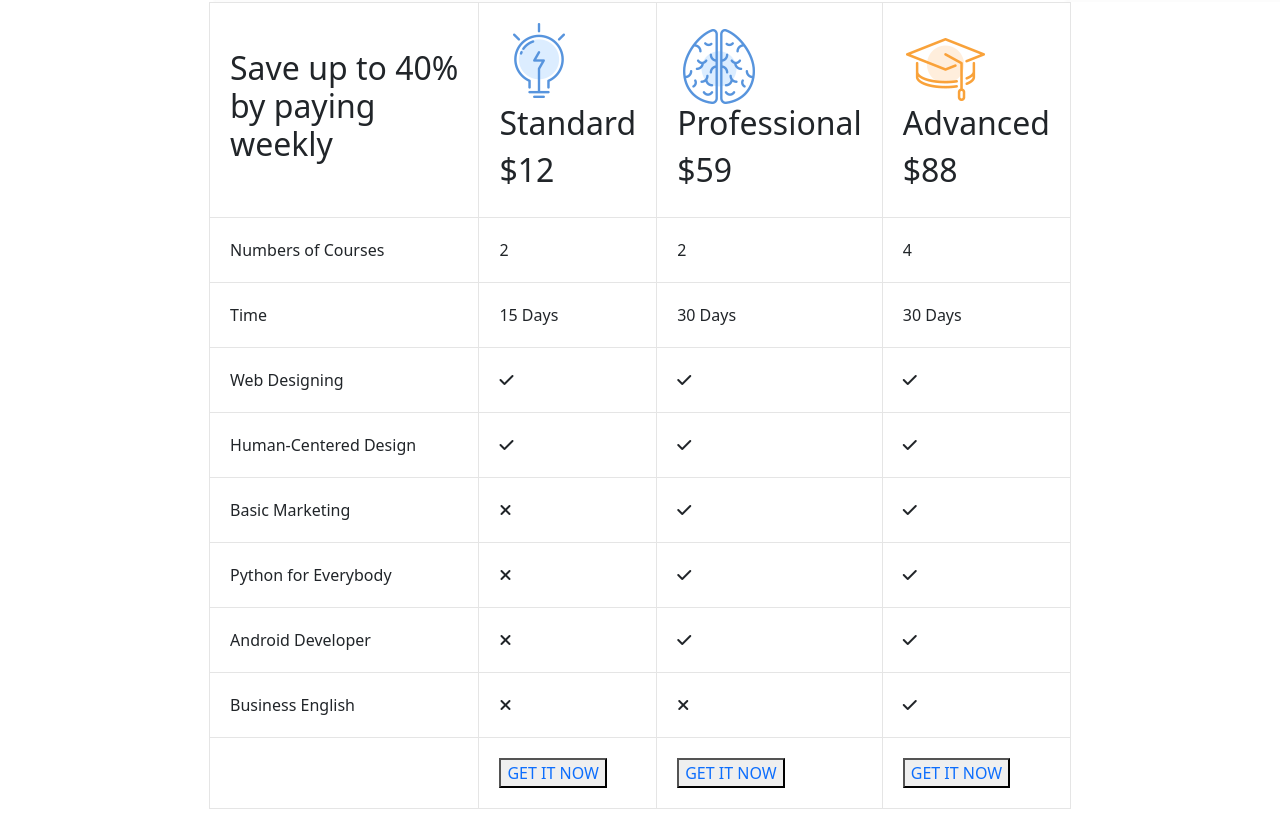
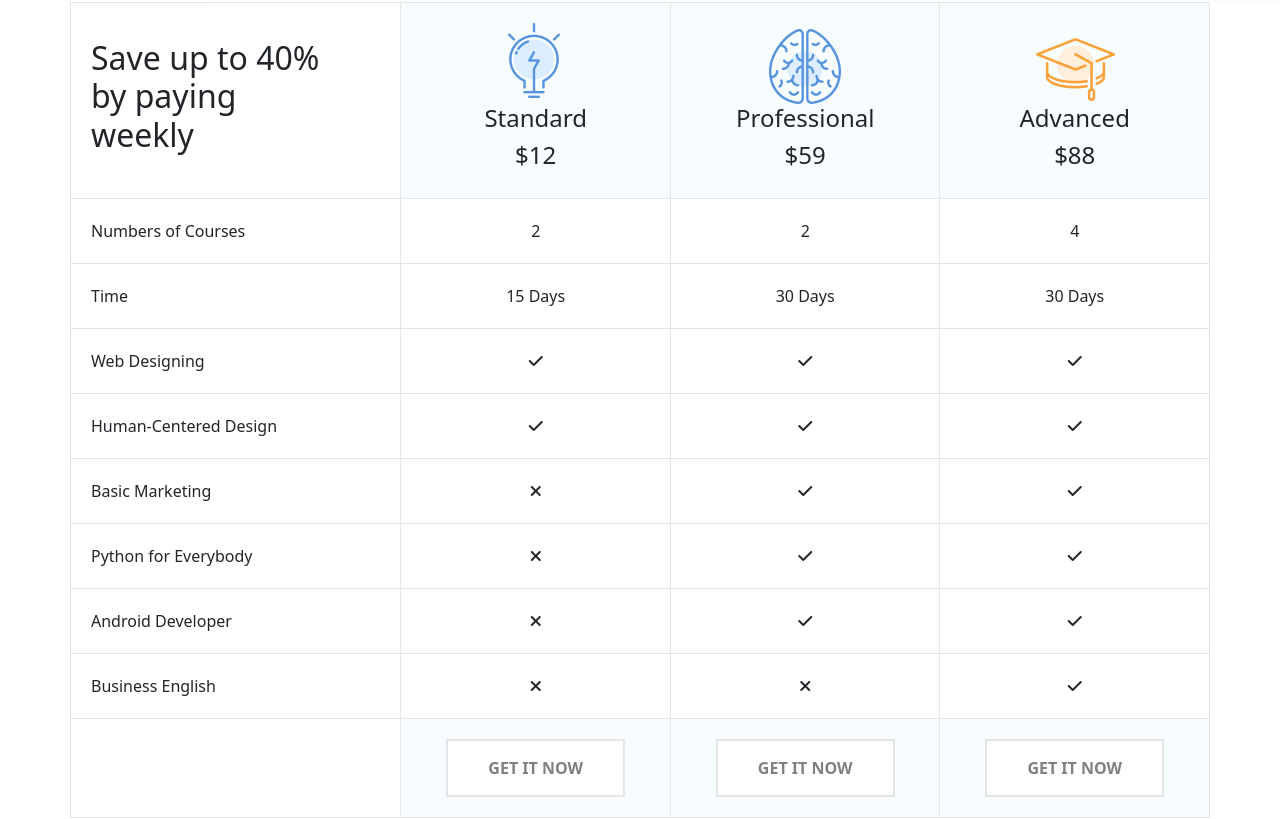
Before and after one commit to ClaudioPerrone/proj-html-vuejs, a Vue app: page / in a window 1280 px wide. Shown: the part 5252-6071 px from the top of the page. Built offline with nearby package versions, Linux system fonts and the light colour scheme.

Commit message:
Feat: added sixth and seventh parts of main section

```diff
--- a/src/components/PageFooter.vue
+++ b/src/components/PageFooter.vue
@@ -100,9 +100,5 @@
                 width: 80%;
             }
         }
-
-
     }
-
-
 </style>
--- a/src/components/PageMain.vue
+++ b/src/components/PageMain.vue
@@ -242,7 +242,6 @@
     <section class="sixth-section">
         <div class="container">
             <div class="row">
-                <div class="col-12 d-flex justify-content-center">
                 <table>
                     <thead>
                         <tr>
@@ -251,25 +250,25 @@
                                     <h2>Save up to 40% <br> by paying <br> weekly</h2>
                                 </div>
                             </td>
-                                <td>
+                            <td class="ms-bg-table text-center">
                                 <div>
                                     <img src="../assets/img/h5-custom-icon-7.png" alt="">
-                                        <h2>Standard</h2>
-                                        <h2>$12</h2>
+                                    <h4>Standard</h4>
+                                    <h4>$12</h4>
                                 </div>
                             </td>
-                                <td>
+                            <td class="ms-bg-table text-center">
                                 <div>
                                     <img src="../assets/img/h5-custom-icon-8.png" alt="">
-                                        <h2>Professional</h2>
-                                        <h2>$59</h2>
+                                    <h4>Professional</h4>
+                                    <h4>$59</h4>
                                 </div>
                             </td>
-                                <td>
+                            <td class="ms-bg-table text-center">
                                 <div>
                                     <img src="../assets/img/h5-custom-icon-9.png" alt="">
-                                        <h2>Advanced</h2>
-                                        <h2>$88</h2>
+                                    <h4>Advanced</h4>
+                                    <h4>$88</h4>
                                 </div>
                             </td>
                         </tr>
@@ -279,13 +278,13 @@
                             <td>
                                 Numbers of Courses
                             </td>
-                                <td>
+                            <td class="text-center">
                                 2
                             </td>
-                                <td>
+                            <td class="text-center">
                                 2
                             </td>
-                                <td>
+                            <td class="text-center">
                                 4
                             </td>
                         </tr>
@@ -294,13 +293,13 @@
                             <td>
                                 Time
                             </td>
-                                <td>
+                            <td class="text-center">
                                 15 Days
                             </td>
-                                <td>
+                            <td class="text-center">
                                 30 Days
                             </td>
-                                <td>
+                            <td class="text-center">
                                 30 Days
                             </td>
                         </tr>
@@ -309,13 +308,13 @@
                             <td>
                                 Web Designing
                             </td>
-                                <td>
+                            <td class="text-center">
                                 <i class="fa-solid fa-check"></i>
                             </td>
-                                <td>
+                            <td class="text-center">
                                 <i class="fa-solid fa-check"></i>
                             </td>
-                                <td>
+                            <td class="text-center">
                                 <i class="fa-solid fa-check"></i>
                             </td>
                         </tr>
@@ -324,13 +323,13 @@
                             <td>
                                 Human-Centered Design
                             </td>
-                                <td>
+                            <td class="text-center">
                                 <i class="fa-solid fa-check"></i>
                             </td>
-                                <td>
+                            <td class="text-center">
                                 <i class="fa-solid fa-check"></i>
                             </td>
-                                <td>
+                            <td class="text-center">
                                 <i class="fa-solid fa-check"></i>
                             </td>
                         </tr>
@@ -339,13 +338,13 @@
                             <td>
                                 Basic Marketing
                             </td>
-                                <td>
+                            <td class="text-center">
                                 <i class="fa-solid fa-xmark"></i>
                             </td>
-                                <td>
+                            <td class="text-center">
                                 <i class="fa-solid fa-check"></i>
                             </td>
-                                <td>
+                            <td class="text-center">
                                 <i class="fa-solid fa-check"></i>
                             </td>
                         </tr>
@@ -354,13 +353,13 @@
                             <td>
                                 Python for Everybody
                             </td>
-                                <td>
+                            <td class="text-center">
                                 <i class="fa-solid fa-xmark"></i>
                             </td>
-                                <td>
+                            <td class="text-center">
                                 <i class="fa-solid fa-check"></i>
                             </td>
-                                <td>
+                            <td class="text-center">
                                 <i class="fa-solid fa-check"></i>
                             </td>
                         </tr>
@@ -369,13 +368,13 @@
                             <td>
                                 Android Developer
                             </td>
-                                <td>
+                            <td class="text-center">
                                 <i class="fa-solid fa-xmark"></i>
                             </td>
-                                <td>
+                            <td class="text-center">
                                 <i class="fa-solid fa-check"></i>
                             </td>
-                                <td>
+                            <td class="text-center">
                                 <i class="fa-solid fa-check"></i>
                             </td>
                         </tr>
@@ -384,32 +383,31 @@
                             <td>
                                 Business English
                             </td>
-                                <td>
+                            <td class="text-center">
                                 <i class="fa-solid fa-xmark"></i>
                             </td>
-                                <td>
+                            <td class="text-center">
                                 <i class="fa-solid fa-xmark"></i>
                             </td>
-                                <td>
+                            <td class="text-center">
                                 <i class="fa-solid fa-check"></i>
                             </td>
                         </tr>
 
                         <tr>
                             <td></td>
-                                <td>
-                                    <button><a href="#">GET IT NOW</a></button>
+                            <td class="ms-bg-table text-center">
+                                <button class="ms-button-white ms-button-blue">GET IT NOW</button>
                             </td>
-                                <td>
-                                    <button><a href="#">GET IT NOW</a></button>
+                            <td class="ms-bg-table text-center">
+                                <button class="ms-button-white ms-button-blue">GET IT NOW</button>
                             </td>
-                                <td>
-                                    <button><a href="#">GET IT NOW</a></button>
+                            <td class="ms-bg-table text-center">
+                                <button class="ms-button-white ms-button-blue">GET IT NOW</button>
                             </td>
                         </tr>
                     </tbody>
                 </table>
-                </div>
             </div>
         </div>
     </section>
@@ -620,9 +618,32 @@
 
 -----------------------------------------*/
     .sixth-section {
+        .ms-bg-table{
+            background-color: $color-blue-2;
+        }
         td {
             padding: 20px;
             border: 1px solid $color-grey-1;
+        }
+        a{
+            color: white;
+        }
+
+        button {
+            &:hover.ms-button-blue {
+                padding: 15px 40px;
+                background-color: $color-blue;
+                color: $color-white;
+                border: 2px solid $color-grey-1;
+                font-weight: 700;
+            }
+            &.ms-button-white {
+                padding: 15px 40px;
+                background-color: $color-white;
+                color: $color-grey-2;
+                border: 2px solid $color-grey-1;
+                font-weight: 700;
+            }
         }
     }
 /*-----------------------------------------
@@ -633,5 +654,4 @@
     .seventh-section {
 
     }
-
 </style>
```
Lines whose indentation alone changed are shown as unchanged.
